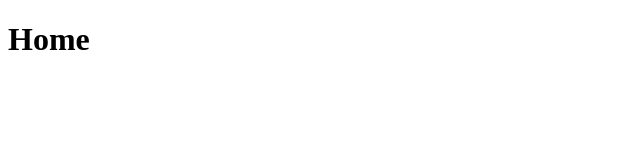
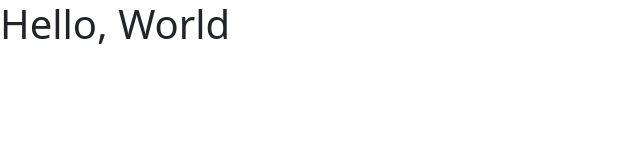
Before and after one commit to RadhikaDangal/bootstrap-examples, a plain HTML site: page index.html in a window 1280 px wide. Shown: the whole page, without its empty margins (0-640 px from the left). Drawn offline with nearby package versions, Linux system fonts and the light colour scheme.

Commit message:
bootstrap commit

```diff
--- a/index.html
+++ b/index.html
@@ -5,8 +5,11 @@
     <meta http-equiv="X-UA-Compatible" content="IE=edge">
     <meta name="viewport" content="width=device-width, initial-scale=1.0">
     <title>Bootstrap Examples</title>
+    <link href="https://cdn.jsdelivr.net/npm/bootstrap@5.3.0-alpha3/dist/css/bootstrap.min.css" rel="stylesheet" integrity="sha384-KK94CHFLLe+nY2dmCWGMq91rCGa5gtU4mk92HdvYe+M/SXH301p5ILy+dN9+nJOZ" crossorigin="anonymous">
 </head>
 <body>
-    <h1>Home</h1>
+    <h1>Hello, World</h1>
+    <script src="https://cdn.jsdelivr.net/npm/bootstrap@5.3.0-alpha3/dist/js/bootstrap.bundle.min.js" integrity="sha384-ENjdO4Dr2bkBIFxQpeoTz1HIcje39Wm4jDKdf19U8gI4ddQ3GYNS7NTKfAdVQSZe" crossorigin="anonymous"></script>
+
 </body>
 </html>
```
